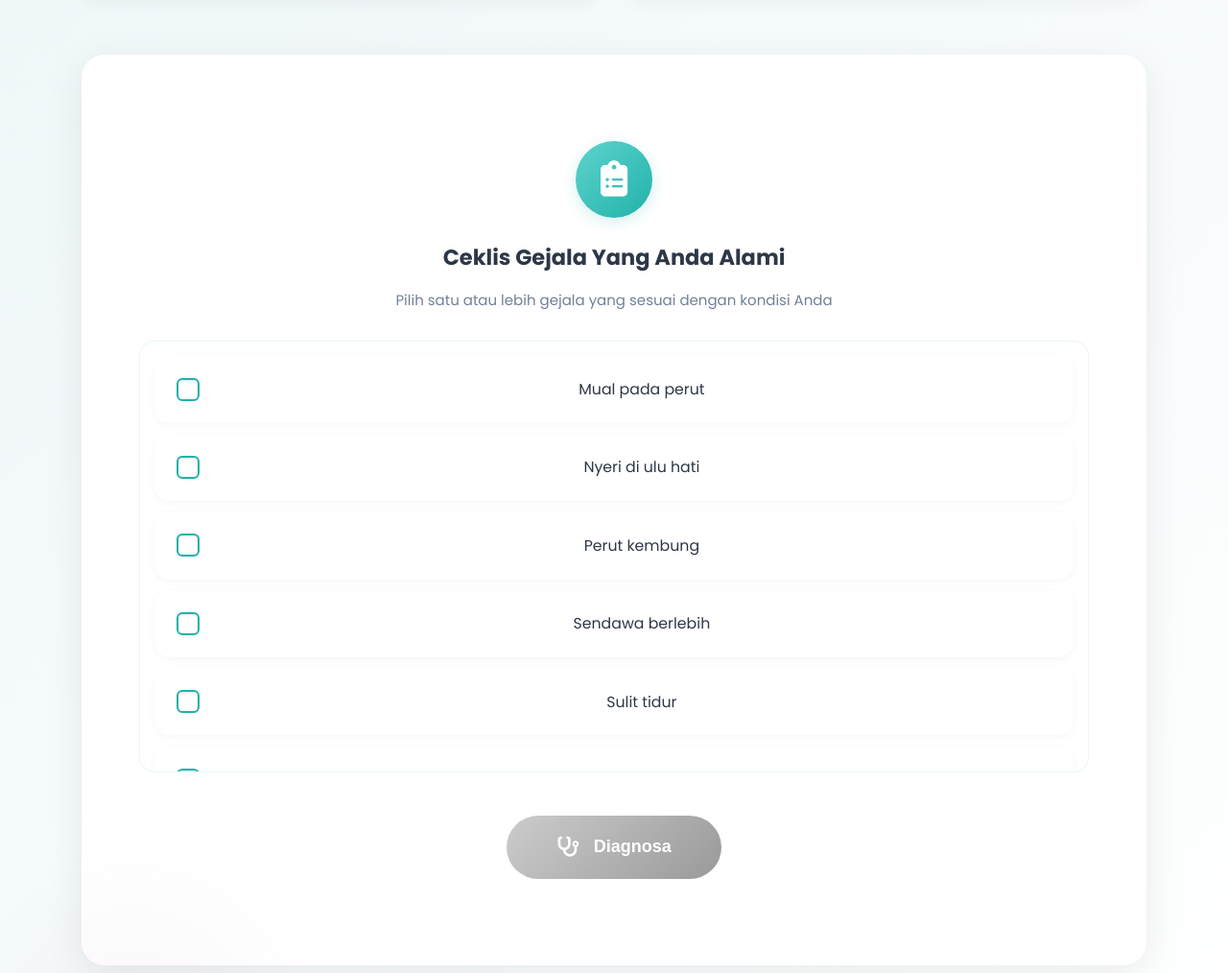
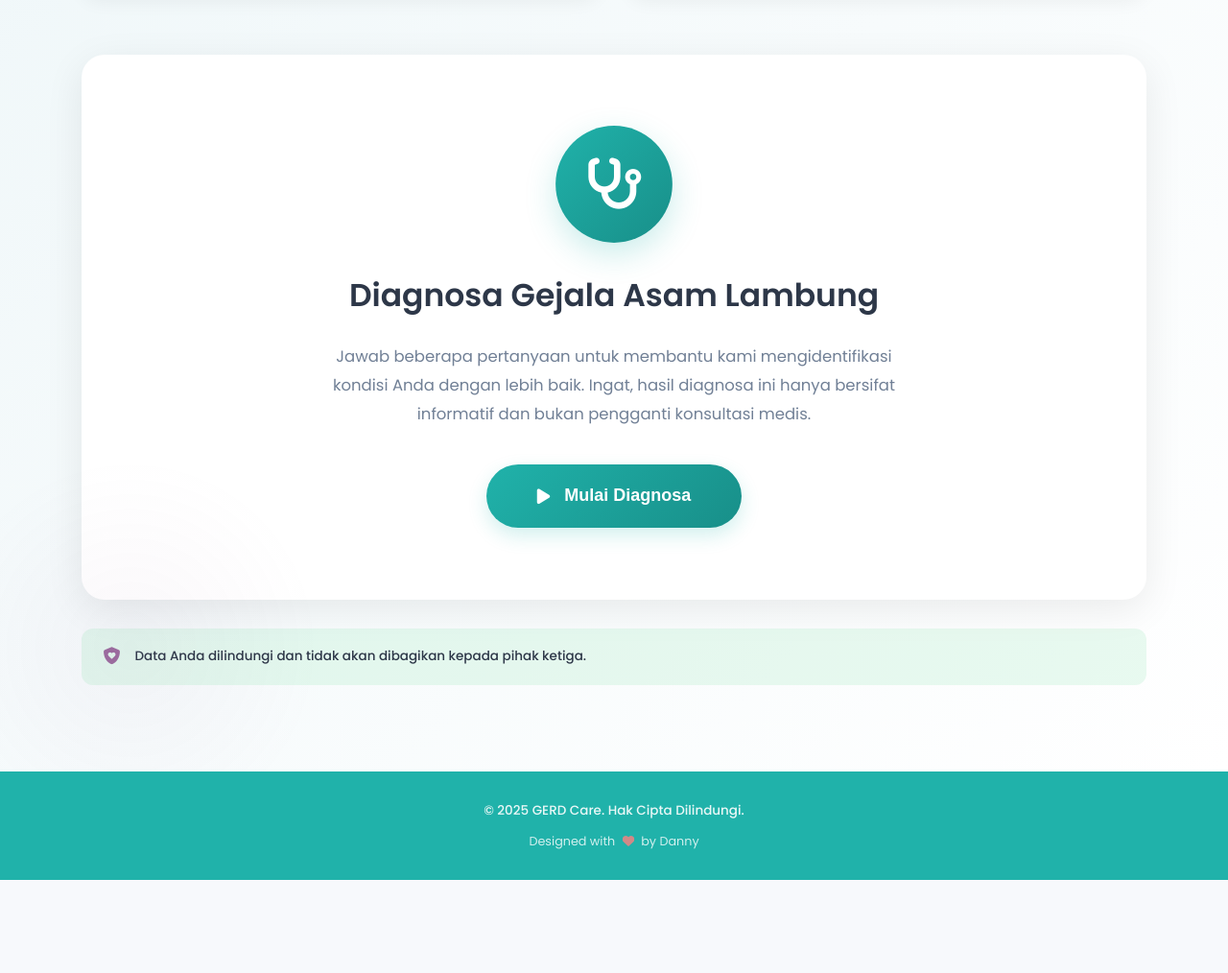
Before and after one commit to alfinhimawan/GerdCare, a plain HTML site: page index.html in a window 1280 px wide. Shown: the part 2633-3647 px from the top of the page at 96% size. After the commit the page ends 3550 px from the top, so only its background shows below. Drawn offline with Linux system fonts and the light colour scheme.

Commit message:
GerdCare-Update

```diff
--- a/assets/css/questionnaire.css
+++ b/assets/css/questionnaire.css
@@ -33,6 +33,144 @@
     max-width: 1200px;
     margin: 0 auto;
     padding: 0 1rem;
+}
+
+.welcome-screen {
+    text-align: center;
+    padding: 3rem 2rem;
+    opacity: 1;
+    transform: translateY(0);
+    transition: opacity 0.5s ease, transform 0.5s ease;
+}
+
+.welcome-screen.hidden {
+    display: none;
+    opacity: 0;
+    transform: translateY(20px);
+}
+
+.welcome-icon {
+    width: 120px;
+    height: 120px;
+    background: linear-gradient(135deg, var(--color-primary) 0%, var(--color-primary-dark) 100%);
+    border-radius: 50%;
+    display: flex;
+    align-items: center;
+    justify-content: center;
+    margin: 0 auto 2rem;
+    box-shadow: 0 10px 30px rgba(32, 178, 170, 0.2);
+    animation: pulseIcon 2s infinite;
+}
+
+@keyframes pulseIcon {
+    0% {
+        transform: scale(1);
+        box-shadow: 0 10px 30px rgba(32, 178, 170, 0.2);
+    }
+    50% {
+        transform: scale(1.05);
+        box-shadow: 0 15px 40px rgba(32, 178, 170, 0.3);
+    }
+    100% {
+        transform: scale(1);
+        box-shadow: 0 10px 30px rgba(32, 178, 170, 0.2);
+    }
+}
+
+.welcome-icon i {
+    font-size: 3.5rem;
+    color: white;
+}
+
+.welcome-screen h3 {
+    color: var(--color-text);
+    font-size: 2.2rem;
+    margin-bottom: 1.5rem;
+    font-weight: 600;
+}
+
+.welcome-screen p {
+    color: var(--color-text-light);
+    font-size: 1.1rem;
+    line-height: 1.8;
+    margin-bottom: 2.5rem;
+    max-width: 600px;
+    margin-left: auto;
+    margin-right: auto;
+}
+
+.start-diagnosis-button {
+    background: linear-gradient(135deg, var(--color-primary) 0%, var(--color-primary-dark) 100%);
+    color: white;
+    padding: 1.5rem 3.5rem;
+    border: none;
+    border-radius: 50px;
+    font-size: 1.2rem;
+    font-weight: 600;
+    cursor: pointer;
+    display: inline-flex;
+    align-items: center;
+    gap: 1rem;
+    transition: all 0.3s cubic-bezier(0.4, 0, 0.2, 1);
+    box-shadow: 0 8px 20px rgba(32, 178, 170, 0.2);
+    position: relative;
+    overflow: hidden;
+}
+
+.start-diagnosis-button::before {
+    content: '';
+    position: absolute;
+    top: 0;
+    left: 0;
+    width: 100%;
+    height: 100%;
+    background: linear-gradient(90deg, transparent, rgba(255, 255, 255, 0.2), transparent);
+    transform: translateX(-100%);
+    transition: transform 0.6s ease;
+}
+
+.start-diagnosis-button:hover::before {
+    transform: translateX(100%);
+}
+
+.start-diagnosis-button:hover {
+    transform: translateY(-3px);
+    box-shadow: 0 12px 25px rgba(32, 178, 170, 0.3);
+}
+
+.start-diagnosis-button i {
+    font-size: 1.2rem;
+    transition: transform 0.3s ease;
+}
+
+.start-diagnosis-button:hover i {
+    transform: translateX(5px);
+}
+
+.questionnaire {
+    display: none;
+    opacity: 0;
+    transform: translateY(20px);
+    transition: opacity 0.5s ease, transform 0.5s ease;
+}
+
+.questionnaire.active {
+    display: block;
+    opacity: 1;
+    transform: translateY(0);
+}
+
+.start-screen {
+    text-align: center;
+    display: none;
+    opacity: 0;
+    transform: translateY(20px);
+    transition: opacity 0.5s ease, transform 0.5s ease;
+}
+
+.start-screen.active {
+    opacity: 1;
+    transform: translateY(0);
 }
 
 .start-header {
--- a/assets/js/questionnaire.js
+++ b/assets/js/questionnaire.js
@@ -4,6 +4,38 @@ let rules = [];
 let selectedSymptoms = new Set();
 
 document.addEventListener('DOMContentLoaded', async () => {
+    // Handle welcome screen transition
+    const welcomeScreen = document.querySelector('.welcome-screen');
+    const startScreen = document.getElementById('startScreen');
+    const startDiagnosisButton = document.querySelector('.start-diagnosis-button');
+
+    if (startDiagnosisButton) {
+        startDiagnosisButton.addEventListener('click', () => {
+            console.log('Start diagnosis button clicked'); // Debug log
+
+            // Hide welcome screen with animation
+            welcomeScreen.style.opacity = '0';
+            welcomeScreen.style.transform = 'translateY(20px)';
+
+            setTimeout(() => {
+                welcomeScreen.style.display = 'none';
+
+                // Show questionnaire with animation
+                startScreen.style.display = 'block';
+                startScreen.style.opacity = '0';
+                startScreen.style.transform = 'translateY(20px)';
+
+                // Force reflow
+                startScreen.offsetHeight;
+
+                // Add animation
+                startScreen.style.opacity = '1';
+                startScreen.style.transform = 'translateY(0)';
+            }, 500);
+        });
+    }
+
+    // Load data and render checklist
     await Promise.all([
         loadSymptoms(),
         loadDiseases(),
--- a/index.html
+++ b/index.html
@@ -196,7 +196,18 @@
 
                 <div class="diagnosis-form-container">
                     <div class="diagnosis-form">
-                        <div class="start-screen" id="startScreen">
+                        <div class="welcome-screen" id="welcomeScreen">
+                            <div class="welcome-icon">
+                                <i class="fas fa-stethoscope"></i>
+                            </div>
+                            <h3>Diagnosa Gejala Asam Lambung</h3>
+                            <p>Jawab beberapa pertanyaan untuk membantu kami mengidentifikasi kondisi Anda dengan lebih baik. Ingat, hasil diagnosa ini hanya bersifat informatif dan bukan pengganti konsultasi medis.</p>
+                            <button class="start-diagnosis-button" id="startDiagnosisButton">
+                                <i class="fas fa-play"></i>
+                                <span>Mulai Diagnosa</span>
+                            </button>
+                        </div>
+                        <div class="start-screen" id="startScreen" style="display: none;">
                             <div class="start-icon">
                                 <i class="fas fa-clipboard-list"></i>
                             </div>
```
Also changed, not shown: script.js (added, +20 -0 lines).
